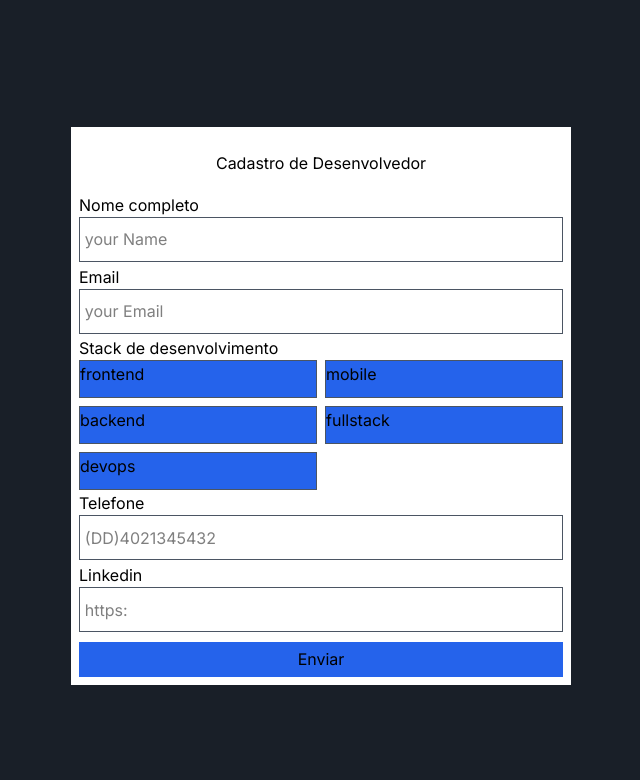
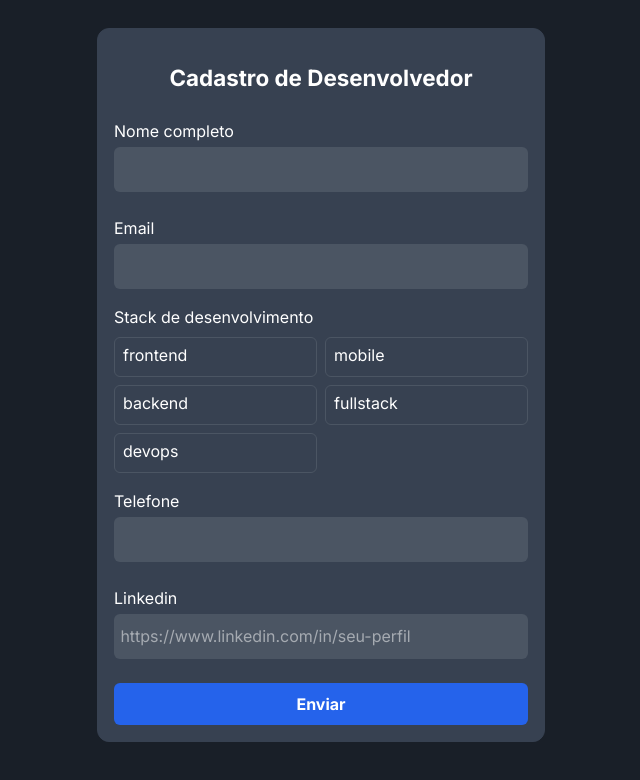
Before and after one commit to ItaloDev-Marcelo/formulario-desafio, a React (Vite) app: page / in a window 1280 px wide. Shown: the top 780 px of the page, without its empty margins (319-959 px from the left). Built offline with nearby package versions, Linux system fonts and the light colour scheme.

Commit message:
Definindo mais estilo

```diff
--- a/src/App.tsx
+++ b/src/App.tsx
@@ -3,7 +3,7 @@ import RegistrationForm from './components/form';
 function App() {
 
   return (
-     <main className='bg-dark-blue h-[100vh] center font-inter '>
+     <main className=' center font-inter text-white '>
         <RegistrationForm/>
      </main>
   )
--- a/src/components/errorText.tsx
+++ b/src/components/errorText.tsx
@@ -7,7 +7,9 @@ interface ErrorType {
 }
 
 const ErrorText = ({errors, name}:ErrorType) => {
-    return <motion.p className="text-red-400"> {errors[name]?.message} </motion.p>
+    return <motion.p initial={{opacity: 0, x: '-20px'}} animate={{opacity: 1, x: 0}}
+  transition={{ ease: 'easeIn' , duration: 0.5 }}
+      className="text-red-400"> {errors[name]?.message} </motion.p>
 }
 
 export default ErrorText
--- a/src/components/form.tsx
+++ b/src/components/form.tsx
@@ -24,7 +24,8 @@ export default  function RegistrationForm() {
 
 
   return (
-      <form onSubmit={handleSubmit(submit)} className='bg-white mt-2 p-2 w-[325px] md:mt-3 md:w-[400px] lg:w-[500px]  ' >
+      <form onSubmit={handleSubmit(submit)} className='bg-medium-gray mt-2 p-4
+       w-[325px] md:mt-3 md:w-[448px] rounded-[12px] border-1 ' >
       <legend className='text-center my-4'>Cadastro de Desenvolvedor</legend>
       <div>
       <div>
@@ -37,7 +38,7 @@ export default  function RegistrationForm() {
       </div>
       <div >
       <label>Stack de desenvolvimento</label>
-      <div className='grid gap-2 grid-cols-2'>
+      <div className='grid gap-2 grid-cols-2 my-2' >
             {
             RadioData.map(({value}) => {
                return <InputRadio valor={value} name='radioType' register={register}/>
@@ -54,7 +55,7 @@ export default  function RegistrationForm() {
         })
         }
       </div>
-      <button className='text-center bg-blue w-[100%] h-[35px] mt-2  '>Enviar</button>
+      <button className='text-center bg-blue font-bold w-[100%] h-[42px] mt-2 rounded-[6px]  '>Enviar</button>
       </div>
       </form>
   )
--- a/src/components/input.tsx
+++ b/src/components/input.tsx
@@ -17,11 +17,12 @@ interface InputProps {
 
 const Input = ({tipo, name, label, placeholder, id, register, errors}: InputProps) => {
     return (
-       <div className="flex flex-col ">
-        <label htmlFor={id} className='py' >
+       <div className="flex flex-col my-2 ">
+        <label htmlFor={id} className='py-2' >
         {label}
         <input type={tipo} id={id} placeholder={placeholder}
-         {...register(name)} className='border-1 w-[100%] h-[45px] ' />
+         {...register(name)} className='w-[100%] h-[45px] rounded-[6px]
+           bg-light-gray mt-1 px-[0.4em] ' />
        </label>
        <ErrorText errors={errors} name={name} />
        </div>
--- a/src/components/radio.tsx
+++ b/src/components/radio.tsx
@@ -11,9 +11,9 @@ interface OptionProps  {
 const InputRadio = ({valor, name, register}:OptionProps) => {
     return (
           <div>
-            <label className="flex py flex-row border-1 items-start h-[38px] w-[180] bg-blue p-2"
+            <label className="flex cursor-pointer py flex-row border-2 items-start h-[40px] w-[180] rounded-[6px] "
            id={valor} >
-            {valor}
+            <span className='px-2 py-1'>{valor}</span>
             <input type='radio' value={valor} {...register(name)} className='hidden'   />
           </label>
           </div>
--- a/src/data/inputsData.tsx
+++ b/src/data/inputsData.tsx
@@ -15,14 +15,14 @@ export  const arrData :inputData[]  = [
         id: 'yourName',
         name: 'nome',
         label: 'Nome completo',
-        placeholder: 'your Name'
+        placeholder: ''
     },
      {
         type: 'email',
         id: 'yourEmail',
         name: 'email',
         label: 'Email',
-        placeholder: 'your Email'
+        placeholder: ''
     }
 ]
 
@@ -33,14 +33,14 @@ export const arrData2 :inputData[] = [
         id: 'yourTell',
         name: 'telefone',
         label: 'Telefone',
-        placeholder: '(DD)4021345432'
+        placeholder: ''
     },
     {
         type: 'text',
         id: 'yourLinkedin',
         name: 'linkedin',
         label: 'Linkedin',
-        placeholder: 'https:'
+        placeholder: 'https://www.linkedin.com/in/seu-perfil'
     }
 ]
 
--- a/src/index.css
+++ b/src/index.css
@@ -8,20 +8,30 @@
     --font-inter: "Inter", sans-serif;
 }
 
-.border-1 {
-    border: 1px solid #4b5563;
+body {
+    background-color:  #191f28;
 }
 
+.border-1 {
+    border: 1px solid  #374151;
+}
+
+.border-2 {
+    border: 1px solid  #4b5563;
+}
+
+
 .center {
-    margin: 0 auto;
+    margin: 1em auto;
     display: flex;
     flex-direction:column;
     justify-content: center;
     align-items: center;
 }
 
-input[type='text'], input[type='email'], input[type='tel'] {
-    padding: 0 .3em;
+legend {
+    font-size: 1.4em;
+    font-weight: 700;
 }
 
 .py{
@@ -29,5 +39,26 @@ input[type='text'], input[type='email'], input[type='tel'] {
 }
 
 label:has( input[type="radio"]:checked ){
-    outline: 2px solid red;
+     background-color: #2563eb;
+         border: none;
+    font-weight: 500;
   }
+
+  label:hover:has( input[type="radio"]){
+     background-color: #2563eb;
+  }
+
+
+
+@media (min-width:1336px) {
+    form {
+        transform: scale(0.9)
+    }
+}
+
+@media (min-width:1440px) {
+    form {
+        margin-top: 4em;
+        transform: scale(1)
+    }
+}
```
